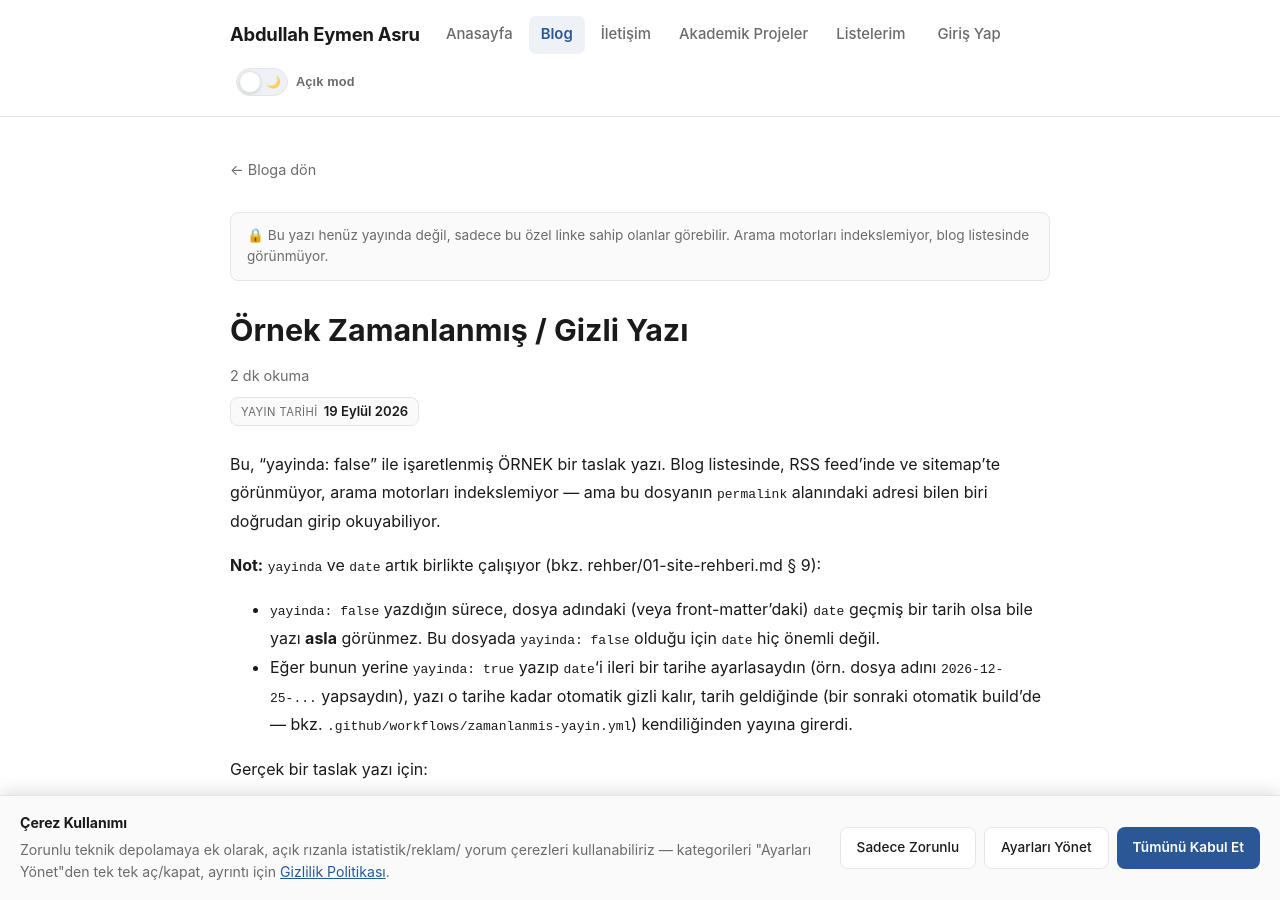
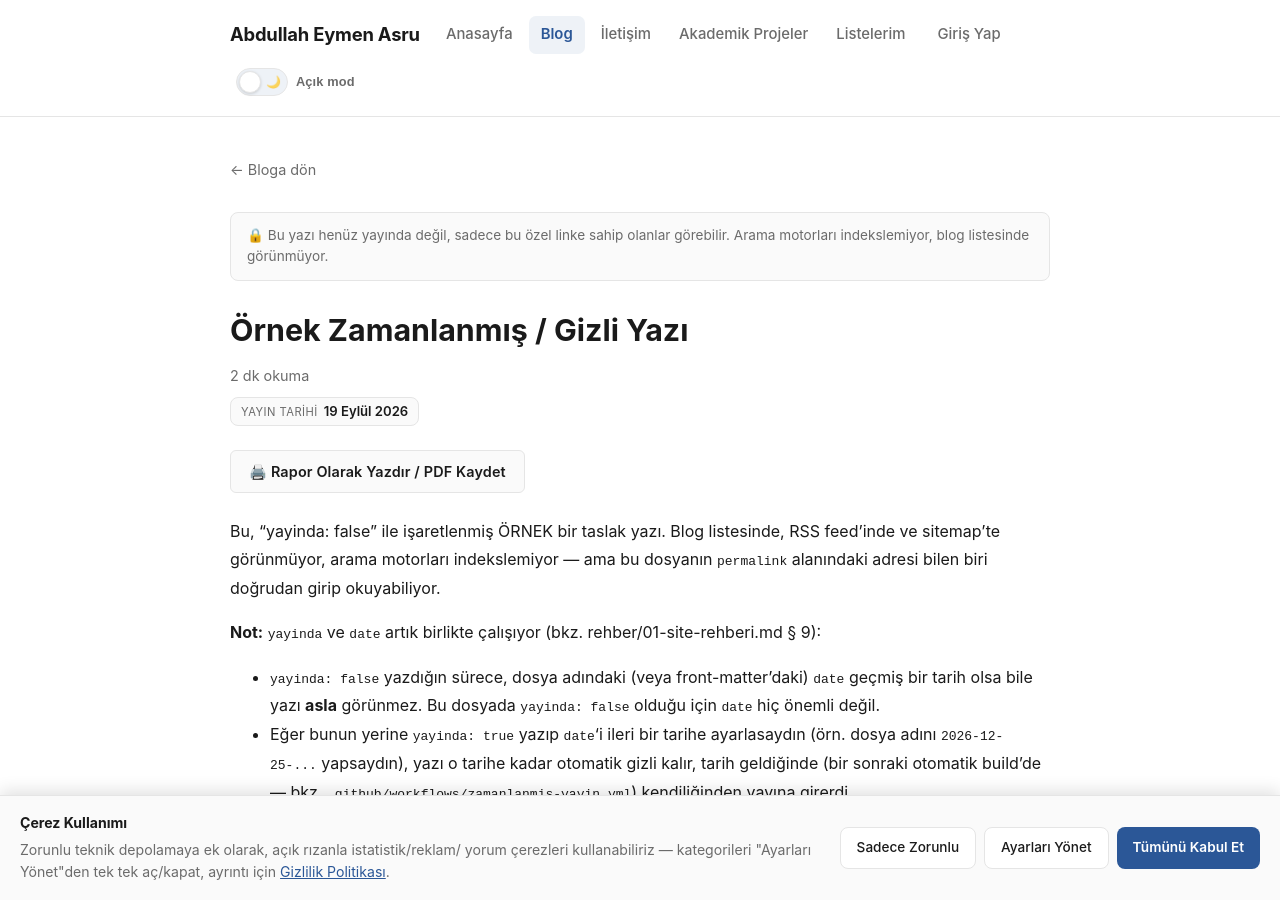
Before and after one commit to abdullah-eymen-asru/abdullah-eymen-asru.github.io, a Jekyll site: the page built from _posts/2026/2026-09-19-ornek-zamanlanmis-yazi.md, in a window 1280 px wide and 900 px high. Built offline with Jekyll 4.4.1, drawn with Linux system fonts in a browser that asks for light colours; part of the change alters nothing that is shown.

Commit message:
Add print report button and explanatory comment
Added a button to print the report or save as PDF, along with a comment explaining its functionality.

```diff
--- a/_layouts/post.html
+++ b/_layouts/post.html
@@ -74,7 +74,15 @@ layout: default
       {% assign _veri_gecerli = true %}
     {% endif %}
   {% endif %}
-  {% if _pdf_gecerli or _veri_gecerli %}
+  {% comment %}
+    "RAPOR OLARAK YAZDIR" BUTONU — window.print() tetikler, tarayıcının
+    yerel Yazdır iletişim kutusunda kullanıcı "PDF olarak kaydet"i
+    seçebilir. Sunucu/kütüphane gerektirmez, bkz. style.css @media print
+    bloğu ve _includes/rapor-yazdirma-basligi.html. Her zaman gösterilir
+    (page.pdf_url'den BAĞIMSIZ) — pdf_url zaten hazır bir dosyaya link
+    verir, bu buton ise SAYFANIN KENDİSİNİ raporlaştırır, ikisi farklı
+    amaçlara hizmet eder ve birlikte var olabilirler.
+  {% endcomment %}
   <p class="pdf-indir-alani">
     {% if _pdf_gecerli %}
     <a href="{{ page.pdf_url | escape }}" class="pdf-indir-btn" target="_blank" rel="noopener noreferrer">
@@ -86,12 +94,16 @@ layout: default
       🗃️ Veri Seti
     </a>
     {% endif %}
+    <button type="button" class="rapor-yazdir-btn" id="rapor-yazdir-btn">
+      🖨️ Rapor Olarak Yazdır / PDF Kaydet
+    </button>
   </p>
-  {% endif %}
 
   {% if page.toc %}
   <div id="icindekiler-yeri"></div>
   {% endif %}
+
+  {% include rapor-yazdirma-basligi.html %}
 
   <div class="project-body">
     {{ content }}
```
